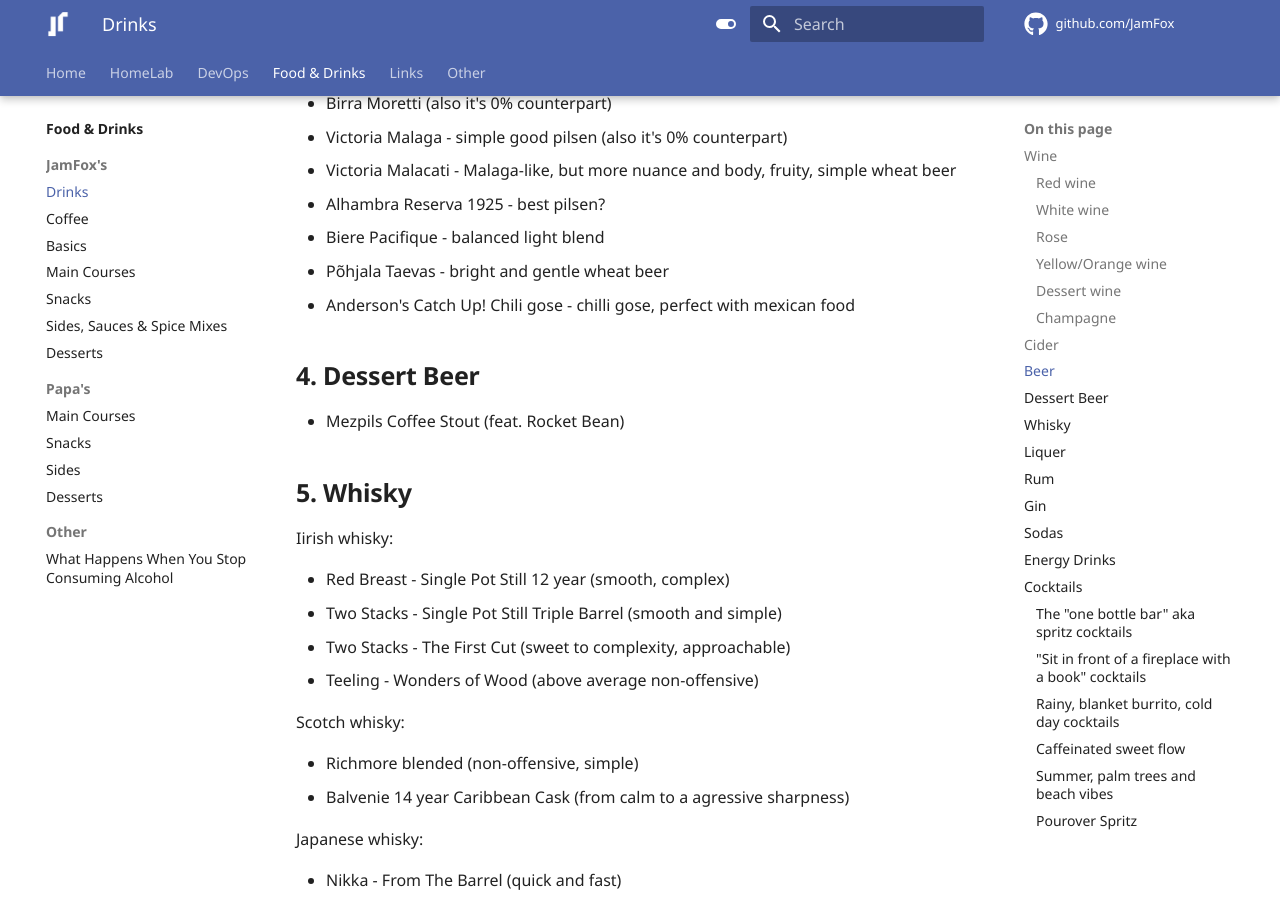
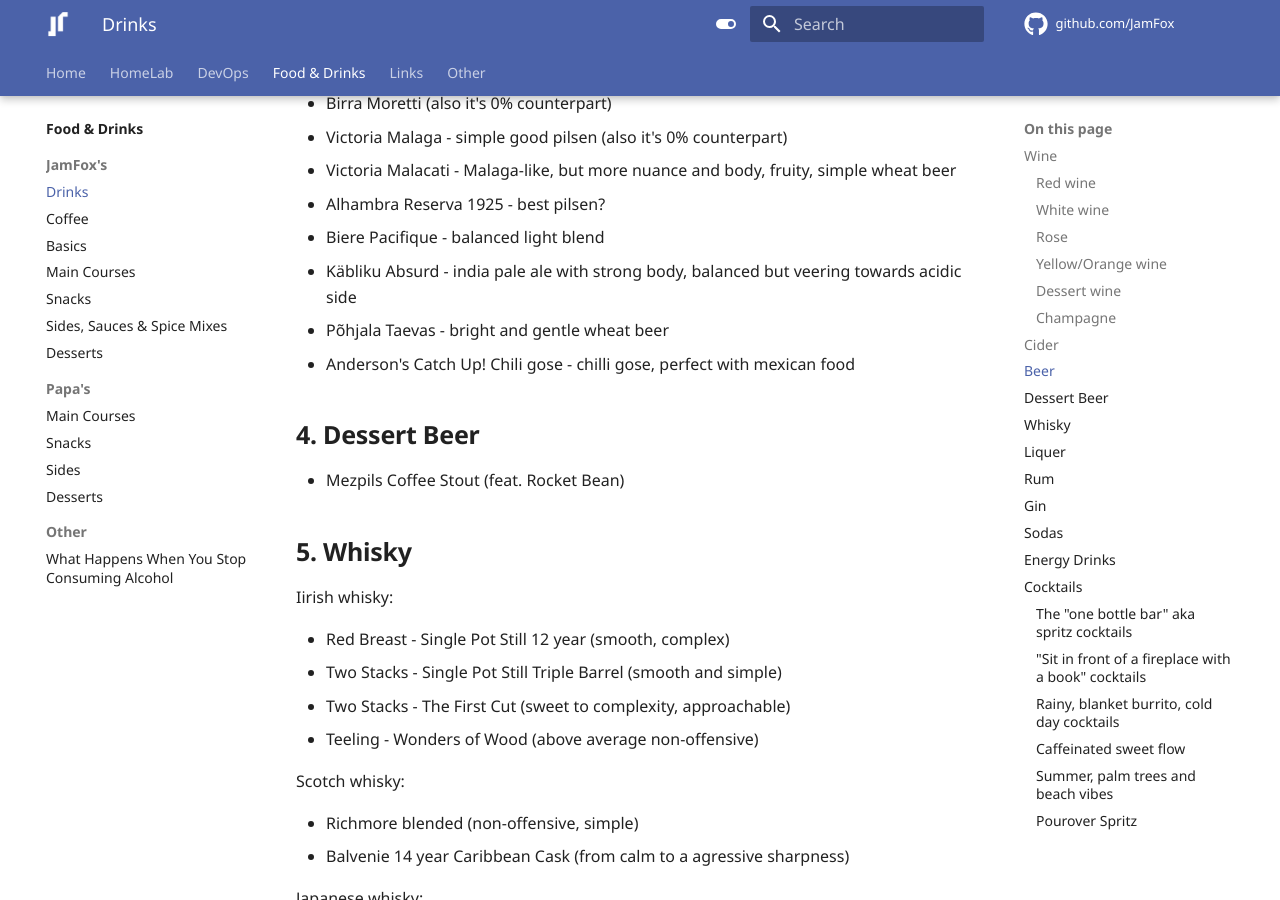
Before and after one commit to JamFox/docs.jamfox.dev, an MkDocs documentation site: the page built from docs/content/food/drinks.md, in a window 1280 px wide and 900 px high, scrolled down 2506 px. Built offline with MkDocs 1.6.1 and Material for MkDocs 9.7.7, drawn with Linux system fonts in a browser that asks for light colours; plug-ins that fetch from the network failed and are left out; comment, search, counter and statistics services are not loaded.

Commit message:
add absurd

```diff
--- a/docs/content/food/drinks.md
+++ b/docs/content/food/drinks.md
@@ -79,6 +79,7 @@ Collection of my favorite drinks.
 - Victoria Malacati - Malaga-like, but more nuance and body, fruity, simple wheat beer
 - Alhambra Reserva 1925 - best pilsen?
 - Biere Pacifique - balanced light blend
+- Käbliku Absurd - india pale ale with strong body, balanced but veering towards acidic side
 - Põhjala Taevas - bright and gentle wheat beer
 - Anderson's Catch Up! Chili gose - chilli gose, perfect with mexican food
 
```
